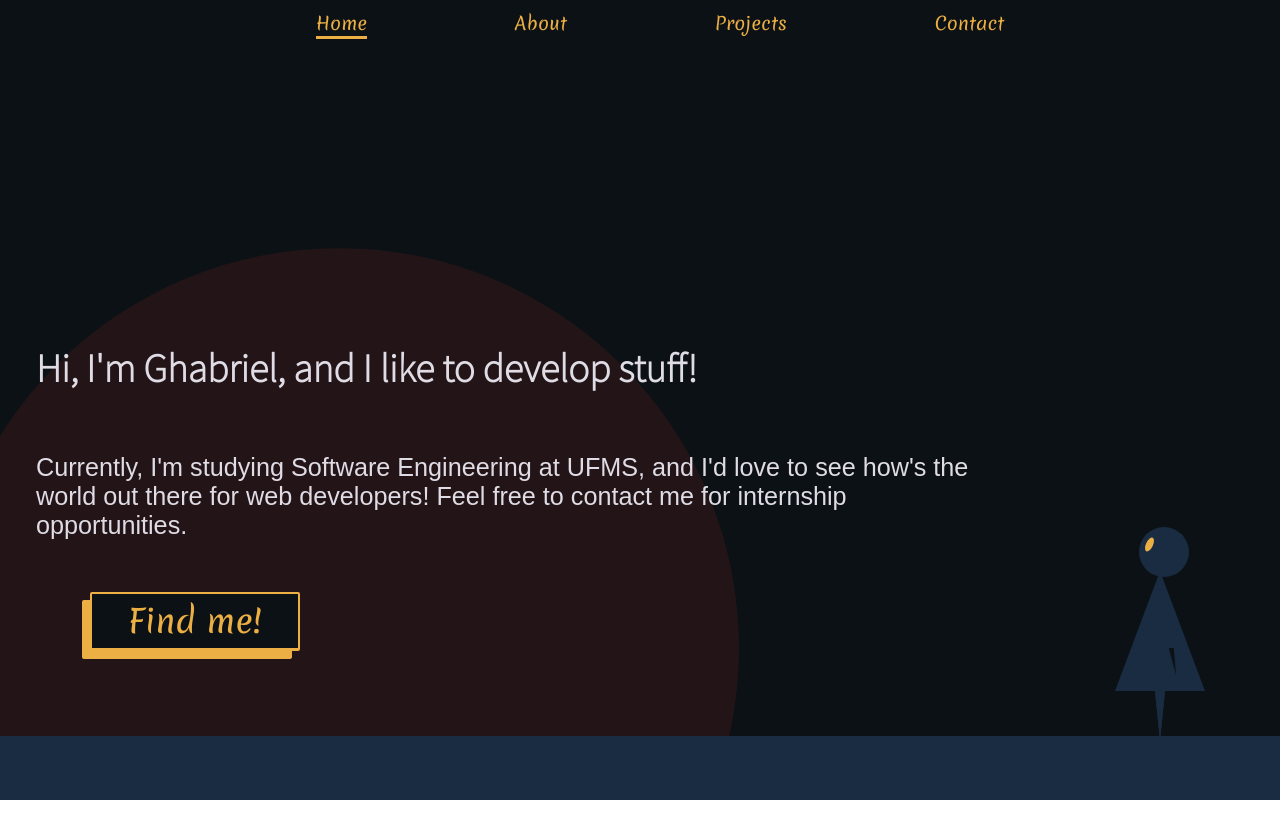
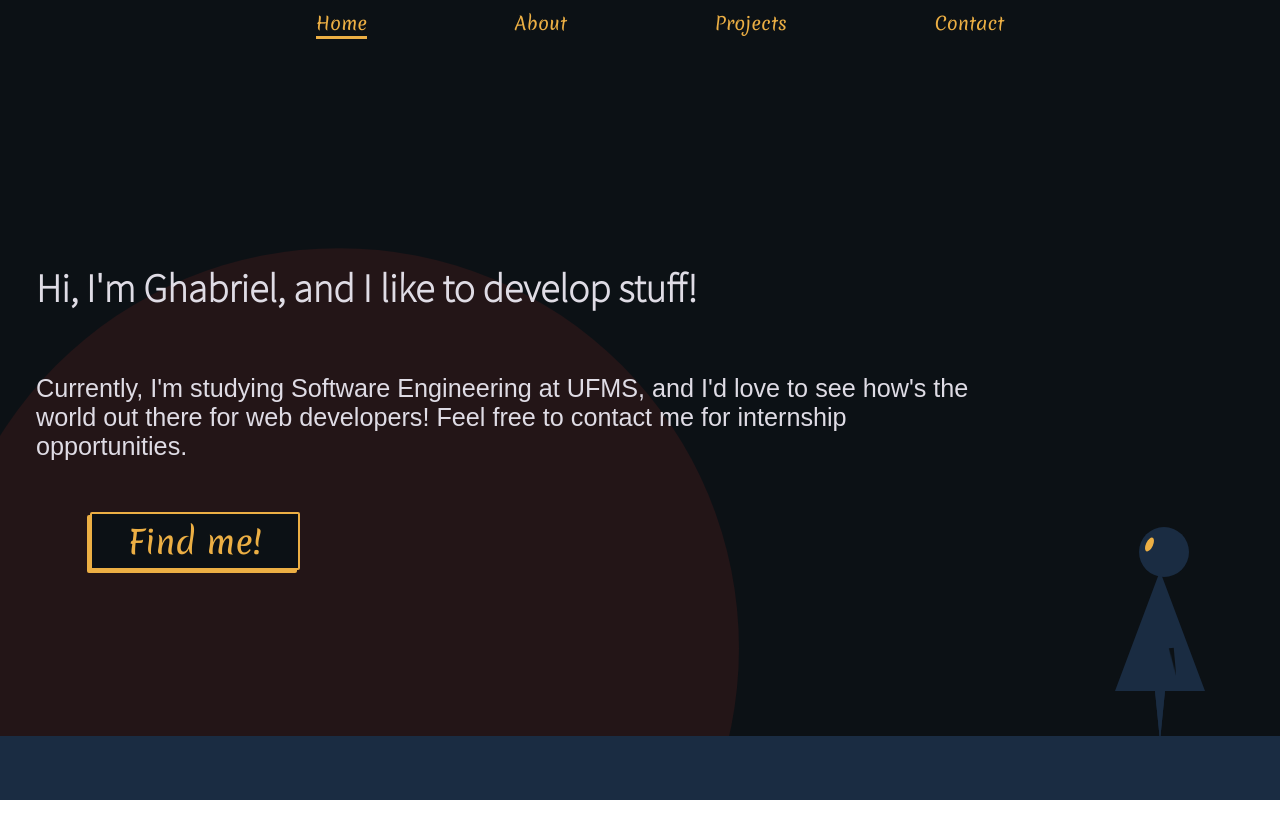
Before and after one commit to ghabrielmielli/portfolio, a Vue app: page / in a window 1280 px wide. Shown: the top 838 px of the page. After the commit the page ends 800 px from the top, so only its background shows below. Built offline with nearby package versions, Linux system fonts and the light colour scheme.

Commit message:
button refinements

```diff
--- a/src/components/NavHeader.vue
+++ b/src/components/NavHeader.vue
@@ -3,7 +3,9 @@
     <nav>
       <ul>
         <li v-for="link in links" :key="link.name">
-          <basic-button :link="link.path">{{ link.name }}</basic-button>
+          <basic-button :style="navigationButton" :link="link.path">{{
+            link.name
+          }}</basic-button>
         </li>
       </ul>
     </nav>
@@ -17,6 +19,7 @@ export default {
   data() {
     return {
       links: [],
+      navigationButton: "navBtn",
     };
   },
   created() {
--- a/src/components/atoms/basicButton.vue
+++ b/src/components/atoms/basicButton.vue
@@ -1,5 +1,5 @@
 <template>
-  <router-link :class="isCool ? 'cool' : 'button'" :to="link || '#'">
+  <router-link :class="style" :to="link || '#'">
     <slot></slot>
   </router-link>
 </template>
@@ -7,7 +7,10 @@
 export default {
   props: {
     link: String,
-    isCool: Boolean,
+    style: {
+      type: String,
+      default: "button",
+    },
   },
 };
 </script>
@@ -24,6 +27,17 @@ export default {
   padding: 0.2rem 1.6rem;
 }
 
+.navBtn {
+  color: var(--primary);
+  text-decoration: none;
+  transition: 0.2s ease-out;
+  cursor: pointer;
+}
+.navBtn:hover:not(.router-link-active) {
+  box-shadow: 0 8px 2px -6px var(--light);
+  background-color: rgba(1, 1, 1, 0);
+}
+
 .cool {
   user-select: none;
 
@@ -37,22 +51,22 @@ export default {
 
   color: var(--primary);
   background-color: var(--dark);
-  box-shadow: -8px 8px var(--primary);
+  box-shadow: -3px 3px var(--primary);
   border: 2px solid var(--primary);
 
-  transition: 0.3s ease-out;
+  transition: 0.4s ease-out;
 }
 .cool:hover {
-  box-shadow: -12px 12px var(--primary);
-  transform: translate(4px, -4px);
+  box-shadow: -5px 5px var(--primary);
+  transform: translate(2px, -2px);
 }
 .cool:active {
   box-shadow: 0px 0px var(--primary);
-  transform: translate(-12px, 12px);
-  transition: 0.05s;
+  transform: translate(-5px, 5px);
+  transition: 0.08s;
 }
 
-a.router-link-active {
+a.router-link-active.navBtn {
   border-bottom: 3px solid var(--primary);
 }
 </style>
--- a/src/views/Home.vue
+++ b/src/views/Home.vue
@@ -6,7 +6,7 @@
       how's the world out there for web developers! Feel free to contact me for
       internship opportunities.
     </h4>
-    <basic-button isCool>Find me!</basic-button>
+    <basic-button :style="coolButton">Find me!</basic-button>
   </div>
 </template>
 
@@ -15,6 +15,11 @@ import basicButton from "../components/atoms/basicButton.vue";
 
 export default {
   components: { basicButton },
+  data() {
+    return {
+      coolButton: "cool",
+    };
+  },
 };
 </script>
 <style scoped>
@@ -22,7 +27,6 @@ export default {
   display: flex;
   flex-flow: column;
   justify-content: center;
-  height: 100%;
   padding-left: 2rem;
 }
 h1 {
```
